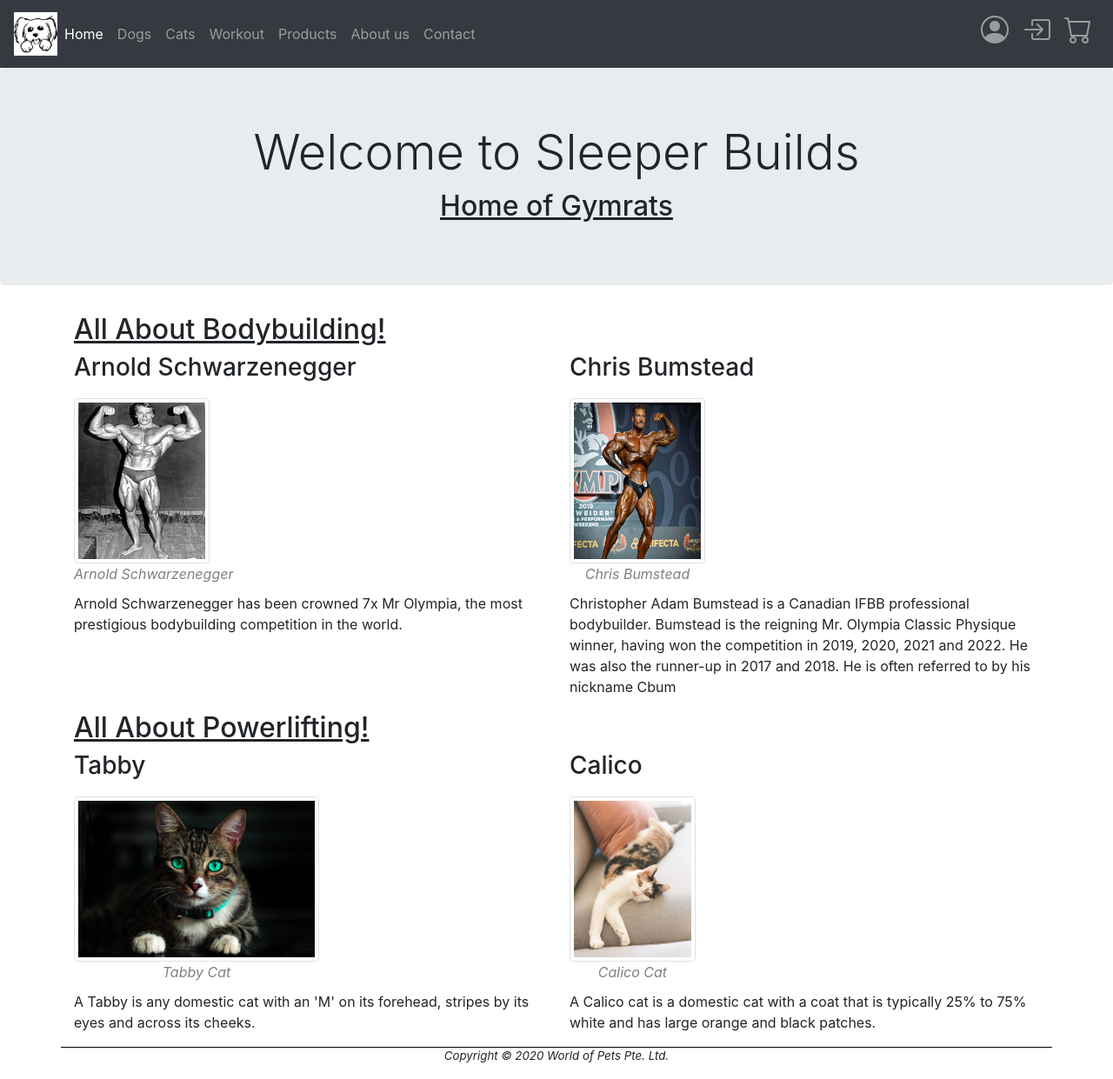
After one commit to Randydom99/INF1005-Project, a PHP site: page /index2.php in a window 1280 px wide. The commit adds this page. Shown: the whole page at 87% size. Run offline with PHP 8.4, Linux system fonts and the light colour scheme.

Commit message:
Persistent login session
made 2 index and nav bars for public users + account users.

```diff
--- a/index.php
+++ b/index.php
@@ -35,7 +35,7 @@ Click nbfs://nbhost/SystemFileSystem/Templates/Other/html.html to edit this temp
         <!-- Custom JS -->
         <script defer src="js/main.js"></script>
 
-        <title>World of Petsssss</title>
+        <title>World of Pets</title>
         <meta charset="UTF-8">
         <meta name="viewport" content="width=device-width, initial-scale=1.0">
     </head>
--- /dev/null
+++ b/index2.php
@@ -0,0 +1,131 @@
+<!DOCTYPE html>
+<!--
+Click nbfs://nbhost/SystemFileSystem/Templates/Licenses/license-default.txt to change this license
+Click nbfs://nbhost/SystemFileSystem/Templates/Other/html.html to edit this template
+-->
+<html>
+    <head>
+        <!-- Bootstrap CSS Codes -->
+        <link rel="stylesheet"
+              href="https://stackpath.bootstrapcdn.com/bootstrap/4.4.1/css/bootstrap.min.css"
+              integrity=
+              "sha384-Vkoo8x4CGsO3+Hhxv8T/Q5PaXtkKtu6ug5TOeNV6gBiFeWPGFN9MuhOf23Q9Ifjh"
+              crossorigin="anonymous">
+        <link rel="stylesheet" href="https://cdn.jsdelivr.net/npm/bootstrap-icons@1.5.0/font/bootstrap-icons.css">
+        <link rel="stylesheet" href="style.css" type="text/css"/>
+
+        <!--jQuery-->
+        <script defer
+                src="https://code.jquery.com/jquery-3.4.1.min.js"
+                integrity="sha256-CSXorXvZcTkaix6Yvo6HppcZGetbYMGWSFlBw8HfCJo="
+                crossorigin="anonymous">
+        </script>
+
+        <!--Bootstrap JS-->
+        <script defer
+                src="https://stackpath.bootstrapcdn.com/bootstrap/4.4.1/js/bootstrap.bundle.min.js"
+                integrity="sha384-6khuMg9gaYr5AxOqhkVIODVIvm9ynTT5J4V1cfthmT+emCG6yVmEZsRHdxlotUnm"
+                crossorigin="anonymous">
+        </script>
+
+
+        <!-- CSS Codes -->
+        <link rel="stylesheet" href="css/main.css">
+
+        <!-- Custom JS -->
+        <script defer src="js/main.js"></script>
+
+        <title>World of Pets</title>
+        <meta charset="UTF-8">
+        <meta name="viewport" content="width=device-width, initial-scale=1.0">
+    </head>
+
+    <!-- All content should be in body -->
+    <body>
+        <?php
+        include "nav.inc2.php";
+        ?>
+
+        <!-- Header -->
+        <header class="jumbotron text-center">
+            <h1 class="display-4">Welcome to Sleeper Builds</h1>
+            <h2>Home of Gymrats</h2>
+        </header>
+        <main class="container">
+            <section id="bodybuilding">
+                <h2>All About Bodybuilding!</h2>
+                <div class="row">
+                    <article class="col-sm">
+                        <h3>Arnold Schwarzenegger</h3>
+                        <figure>
+
+                            <img class="img-thumbnail" src="images/Arnold.jpg"
+                                 title="View larger image..."/>
+
+                            <figcaption>Arnold Schwarzenegger</figcaption>
+                        </figure>
+                        <p>
+                            Arnold Schwarzenegger has been crowned 7x Mr Olympia, the most
+                            prestigious bodybuilding competition in the world.
+                        </p>
+                    </article>
+                    <article class="col-sm">
+                        <h3>Chris Bumstead</h3>
+                        <figure>
+
+                            <img class="img-thumbnail" src="images/cbum.jpg" alt="CBum"
+                                 title="View larger image..."/>
+
+                            <figcaption>Chris Bumstead</figcaption>
+                        </figure>
+                        <p>
+                            Christopher Adam Bumstead is a Canadian IFBB professional bodybuilder.
+                            Bumstead is the reigning Mr. Olympia Classic Physique winner,
+                            having won the competition in 2019, 2020, 2021 and 2022.
+                            He was also the runner-up in 2017 and 2018.
+                            He is often referred to by his nickname Cbum
+                        </p>
+                    </article>
+                </div>
+            </section>
+            <section id="powerlifting">
+                <h2>All About Powerlifting!</h2>
+                <div class="row">
+                    <article class="col-sm">
+                        <h3>Tabby</h3>
+                        <figure>
+
+                            <img class="img-thumbnail" src="images/tabby_small.jpg" alt="Tabby"
+                                 title="View larger image..."/>
+
+                            <figcaption>Tabby Cat</figcaption>
+                        </figure>
+                        <p>
+                            A Tabby is any domestic cat with an 'M' on its forehead,
+                            stripes by its eyes and across its cheeks.
+                        </p>
+                    </article>
+                    <article class="col-sm">
+                        <h3>Calico</h3>
+                        <figure>
+
+                            <img class="img-thumbnail" src="images/calico_small.jpg" alt="Calico"
+                                 title="View larger image..."/>
+
+                            <figcaption>Calico Cat</figcaption>
+                        </figure>
+                        <p>
+                            A Calico cat is a domestic cat with a coat that is typically
+                            25% to 75% white and has large orange and black patches.
+                        </p>
+                    </article>
+                </div>
+            </section>
+        </main>
+        <!-- Can only have 1 main tag per page -->
+
+    </body>
+    <?php
+    include "footer.inc.php";
+    ?>
+</html>
--- a/nav.inc.php
+++ b/nav.inc.php
@@ -60,11 +60,6 @@
                     <h2 class="bi bi-box-arrow-in-right"></h2>
                 </a>
             </li>
-            <li class="nav-item">
-                <a class="nav-link" href="#">
-                    <h2 class="bi bi-cart"></h2>
-                </a>
-            </li>
         </ul>
 </div>
 
--- /dev/null
+++ b/nav.inc2.php
@@ -0,0 +1,72 @@
+<nav class="navbar navbar-expand-sm navbar-dark bg-dark">
+    <!-- Logo -->
+    <img style="border:none; height: 50px; width: 50px"  src="images/logo.png" alt="Logo"/></a>
+<!-- Hamburger icon -->
+<button class="navbar-toggler" type="button" data-toggle="collapse"
+        data-target="#navbarTogglerDemo02" aria-controls="navbarTogglerDemo02"
+        aria-expanded="false" aria-label="Toggle navigation">
+    <span class="navbar-toggler-icon"></span>
+</button>
+
+<div class="navbar-collapse collapse" id="navbarTogglerDemo02">
+        <ul class="navbar-nav mr-auto mt-2 mt-lg-0">
+            <li class="nav-item active">
+                <a class="nav-link" href="index.php">Home<span class="sr-only">(current)</span></a></li>
+            <li class="nav-item">
+                <a class="nav-link" href="index.php#dogs">Dogs</a></li>
+            <li class="nav-item">
+                <a class="nav-link" href="index.php#cats">Cats</a></li>
+
+
+            <div class="dropdown">
+                <li class="nav-item">
+                    <!-- dropdown navbar? -->
+                    <a class="nav-link dropbtn">Workout</a></li>
+                <div class="dropdown-content">
+                    <a href="chest.php">Chest</a>
+                    <a href="arms.php">Arms</a>
+                    <a href="abdominal.php">Abdominal</a>
+                    <a href="back.php">Back</a>
+                    <a href="leg.php">Legs</a>
+                </div>
+            </div>
+
+            <div class="dropdown">
+                <li class="nav-item">
+                    <!-- dropdown navbar? -->
+                    <a class="nav-link dropbtn">Products</a></li>
+                <div class="dropdown-content">
+                    <a href="#">Shirt</a>
+                    <a href="#">Shorts</a>
+                    <a href="#">Gym Gears</a>
+                    <a href="#">Supplements</a>
+                </div>
+            </div>
+
+
+            <li class="nav-item">
+                <a class="nav-link" href="about.php">About us</a></li>
+            <li class="nav-item">
+                <a class="nav-link" href="contact.php">Contact</a></li>
+        </ul>
+        <ul class="navbar-nav">
+            <li class="nav-item">
+                <a class="nav-link" href="profile.php">
+                    <h2 class="bi bi-person-circle"></h2>
+                </a>
+            </li>
+            <li class="nav-item">
+                <a class="nav-link" href="login.php">
+                    <h2 class="bi bi-box-arrow-in-right"></h2>
+                </a>
+            </li>
+            <li class="nav-item">
+                <a class="nav-link" href="#">
+                    <h2 class="bi bi-cart"></h2>
+                </a>
+            </li>
+        </ul>
+</div>
+
+
+</nav>
```
Also changed, not shown: process_login.php (+4 -3 lines), profile.php (+11 -2 lines).
